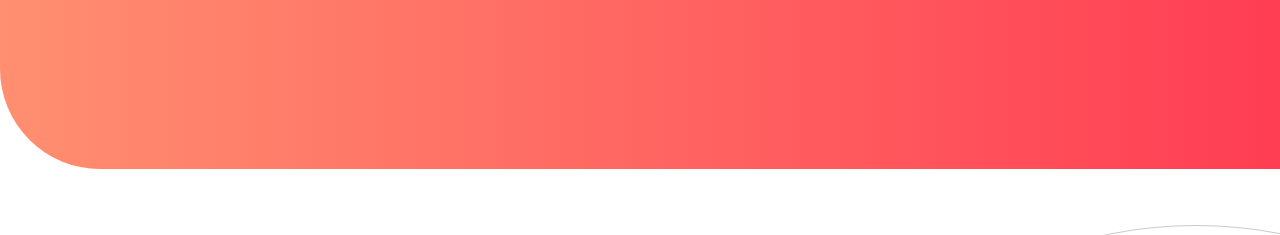
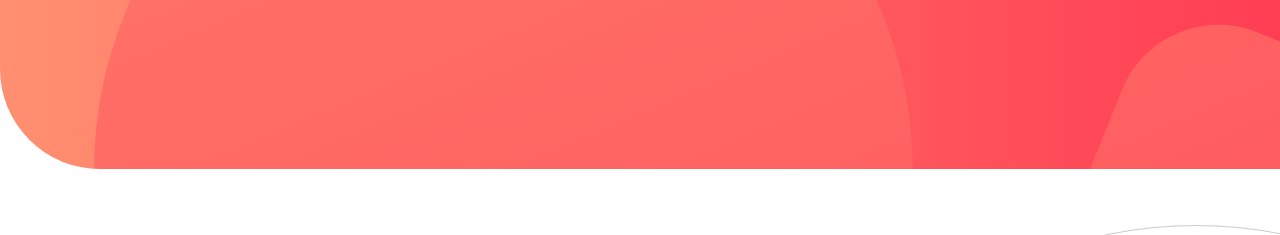
Before and after one commit to grmajik/blogr-frontendmentor, a plain HTML site: page index.html in a window 1280 px wide. Shown: the part 311-546 px from the top of the page. Drawn offline with nearby package versions, Linux system fonts and the light colour scheme; the site is published under a folder, as on GitHub Pages, so addresses that start at the root find nothing.

Commit message:
Update style.css

```diff
--- a/style.css
+++ b/style.css
@@ -33,7 +33,7 @@ body {
 .header {
     border-bottom-left-radius: 100px;
     height: 60vh;
-    background-image: url(/images/bg-pattern-intro.svg), linear-gradient(to right, hsl(13, 100%, 72%), hsl(353, 100%, 62%));
+    background-image: url(images/bg-pattern-intro.svg), linear-gradient(to right, hsl(13, 100%, 72%), hsl(353, 100%, 62%));
     background-position: 26% 51%;
     background-size: 3300px, contain;
     background-repeat: no-repeat;
```
